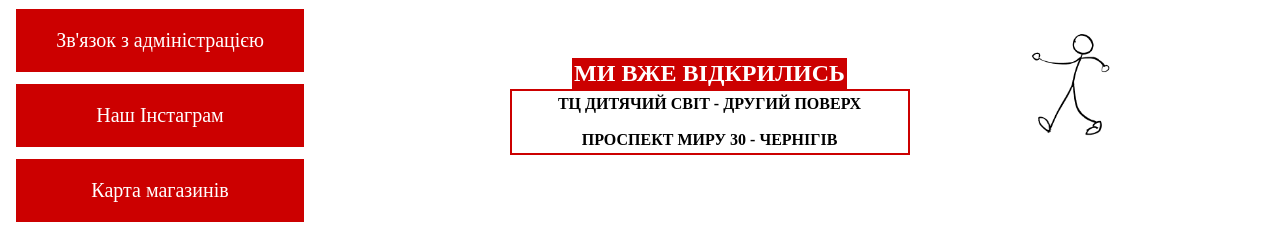
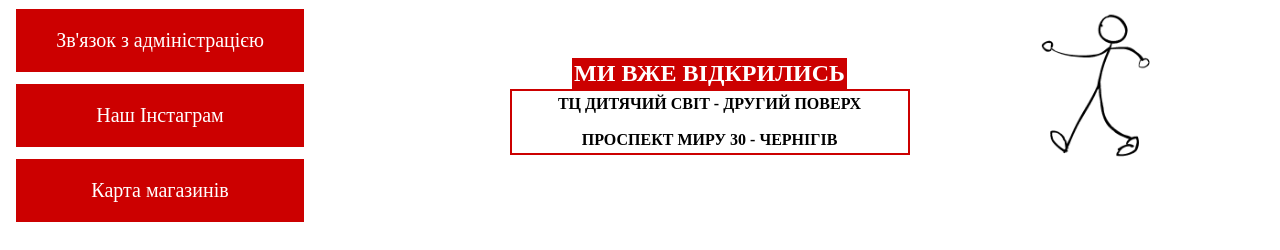
Before and after one commit to fabington/brand_fabrika, a plain HTML site: page index.html in a window 1280 px wide. Shown: the part 669-919 px from the top of the page. Drawn offline with Linux system fonts and the light colour scheme.

Commit message:
Update index.html

```diff
--- a/index.html
+++ b/index.html
@@ -138,7 +138,7 @@
 				<tr>
 					<td style="width: 300px" rowspan="3">
 
-                <img style = "width: 50%;" src="b0b38da25a5c761bbef6d19cc300439d.gif" />
+                <img style = "width: 70%;" src="b0b38da25a5c761bbef6d19cc300439d.gif" />
             </figure>
 					</td>
 				</tr>
```
